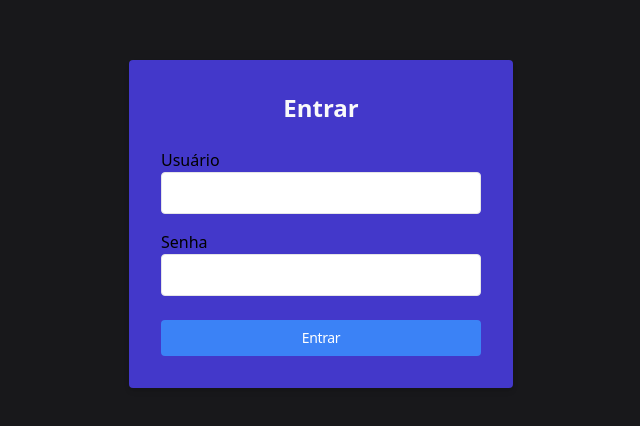
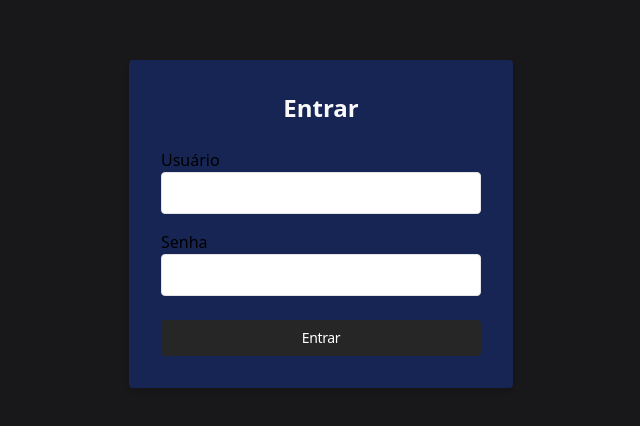
Before and after one commit to Pedr0K22/prototipoEquipamentos, a React (Vite) app in the folder web/: page / in a window 1280 px wide. Shown: the part 176-602 px from the top of the page, without its empty margins (319-959 px from the left). Built offline with nearby package versions, Linux system fonts and the light colour scheme.

Commit message:
Etapas criada, e trocado cores do login e botões

```diff
--- a/web/src/components/ui/button.tsx
+++ b/web/src/components/ui/button.tsx
@@ -7,7 +7,7 @@ const button = tv({
   variants: {
     variant: {
       primary:
-        'bg-violet-500 text-violet-50 hover:bg-violet-600 ring-violet-500',
+        'bg-neutral-600 text-neutral-60 hover:bg-neutral-800 ring-violet-500',
       secondary: 'bg-zinc-900 text-zinc-400 hover:bg-zinc-800 ring-zinc-900',
     },
 
--- a/web/src/layouts/dashboard.tsx
+++ b/web/src/layouts/dashboard.tsx
@@ -11,7 +11,7 @@ const LayoutDashboard = ({children}: LayoutDashboardProps) => {
         <>
         <Nav />
 
-        <div id="content" className="p-5">
+        <div id="content" className="p-5 bg-neutral">
             {children}
         </div>
 
--- a/web/src/pages/dashboard.tsx
+++ b/web/src/pages/dashboard.tsx
@@ -28,16 +28,6 @@ export function Dashboard() {
         return;
       }
 
-    //   try {
-    //     const response = await axios.get<Setor[]>('http://localhost:3001/api/setores', {
-    //       headers: { Authorization: `Bearer ${token}` },
-    //     });
-    //     console.log(response.data)
-    //     setData(response.data);
-    //   } catch (error) {
-    //     console.error('Erro ao buscar dados do backend:', error);
-    //     setError('Erro ao carregar dados');
-    //   }
      };
 
     fetchData();
@@ -54,14 +44,14 @@ export function Dashboard() {
 
   return (
     <div className="container mx-auto p-8">
-      <h2 className="text-3xl font-bold mb-6">Setores e Equipamentos</h2>
+      <h2 className="text-4xl font-bold mb-9">Setores</h2>
       <Setores></Setores>
       {data.length === 0 ? (
-        <p>Carregando...</p>
+        <p></p>
       ) : (
         data.map((setor) => (
           <div key={setor.id} className="mb-4">
-            <h3 className="text-xl font-semibold">{setor.nome}</h3>
+            <h3 className="text-xl font-semibold ">{setor.nome}</h3>
             {/* <ul className="list-disc ml-6">
               {setor.equipamentos.map((equipamento: Equipamento) => (
                 <li key={equipamento.nome}>{equipamento.nome}</li>
@@ -73,7 +63,7 @@ export function Dashboard() {
 
       <ul className="mt-6">
         {/* biome-ignore lint/a11y/useKeyWithClickEvents: <explanation> */}
-        <li className="cursor-pointer hover:bg-gray-700 p-2 rounded" onClick={handleLogout}>Logout</li>
+        <li className="cursor-pointer hover:bg-red-700 p-2 rounded" onClick={handleLogout}>Sair</li>
         {/* Adicione mais opções aqui */}
       </ul>
     </div>
--- a/web/src/pages/login.tsx
+++ b/web/src/pages/login.tsx
@@ -37,7 +37,7 @@ export function Login() {
 
   return (
     <div className="flex items-center justify-center h-screen">
-      <div className="bg-indigo-700 p-8 rounded shadow-md w-96">
+      <div className="bg-blue-950 p-8 rounded shadow-md w-96">
         <h2 className="text-2xl font-bold text-center mb-6">Entrar</h2>
 
         {error && <p className="text-red-500 text-center mb-4">{error}</p>}
@@ -70,7 +70,7 @@ export function Login() {
 
           <Button
             type="submit"
-            className="w-full bg-blue-500 text-white py-2 rounded hover:bg-blue-600"
+            className="w-full bg-neutral-800 text-white py-2 rounded hover:bg-neutral-400"
           >
             Entrar
           </Button>
```
Also changed, not shown: web/src/app.tsx (+1 -21 lines), web/src/pages/etapas/etapaSetorA.tsx (added), web/src/pages/etapas/etapaSetorB.tsx (added), web/src/pages/etapas/etapaSetorC.tsx (added), web/src/pages/etapas/etapaSetorD.tsx (added), web/src/pages/etapas/etapaSetorE.tsx (added), web/src/pages/etapas/etapaSetorF.tsx (added).
